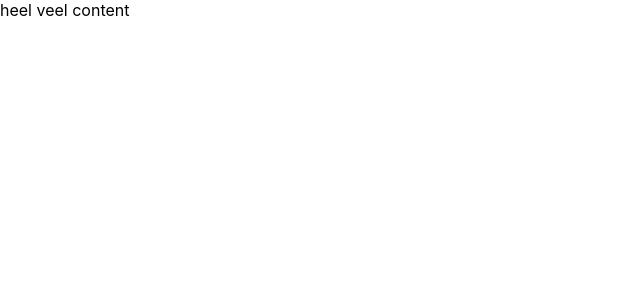
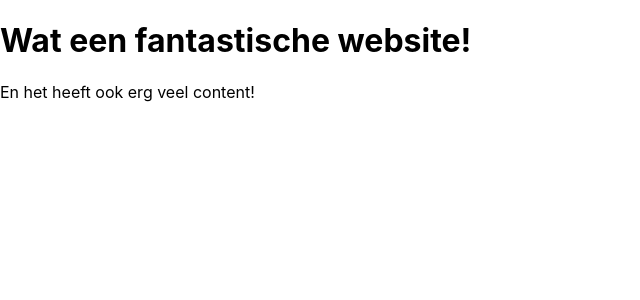
Before and after one commit to BrianBplusplus/fnb-dashboard, a React (Create React App) app: page / in a window 1280 px wide. Shown: the top 300 px of the page, without its empty margins (0-640 px from the left). Built offline with nearby package versions, Linux system fonts and the light colour scheme.

Commit message:
Installed node modules and Redux Store
Redux
Router
Axios

```diff
--- a/src/App.js
+++ b/src/App.js
@@ -1,7 +1,16 @@
 import React from "react";
+import { BrowserRouter as Router, Route, Switch } from "react-router-dom";
+
+import Testcomponent from "./components/Testcomponent";
 
 const App = () => {
-  return <div className="react-content">heel veel content</div>;
+  return (
+    <Router>
+      <Switch>
+        <Route exact path="/" component={Testcomponent} />
+      </Switch>
+    </Router>
+  );
 };
 
 export default App;
--- /dev/null
+++ b/src/components/Testcomponent.js
@@ -0,0 +1,12 @@
+import React from "react";
+
+const Testcomponent = () => {
+  return (
+    <div>
+      <h1>Wat een fantastische website!</h1>
+      <p>En het heeft ook erg veel content!</p>
+    </div>
+  );
+};
+
+export default Testcomponent;
--- a/src/index.js
+++ b/src/index.js
@@ -4,10 +4,16 @@ import "./style.css";
 import App from "./App";
 import * as serviceWorker from "./serviceWorker";
 
+import { BrowserRouter } from "react-router-dom";
+import { Provider } from "react-redux";
+import store from "./store/store";
+
 ReactDOM.render(
-  <React.StrictMode>
-    <App />
-  </React.StrictMode>,
+  <Provider store={store}>
+    <BrowserRouter>
+      <App />
+    </BrowserRouter>
+  </Provider>,
   document.getElementById("react-app")
 );
 
--- /dev/null
+++ b/src/store/rootReducer.js
@@ -0,0 +1,5 @@
+import { combineReducers } from "redux";
+
+import temporary from "./temporary/reducer";
+
+export default combineReducers({ temporary });
--- /dev/null
+++ b/src/store/store.js
@@ -0,0 +1,7 @@
+import { createStore, applyMiddleware, compose } from "redux";
+import reducer from "./rootReducer";
+import ReduxThunk from "redux-thunk";
+const composeEnhancers = window.__REDUX_DEVTOOLS_EXTENSION_COMPOSE__ || compose;
+const enhancer = composeEnhancers(applyMiddleware(ReduxThunk));
+const store = createStore(reducer, enhancer);
+export default store;
--- /dev/null
+++ b/src/store/temporary/reducer.js
@@ -0,0 +1,8 @@
+const initialState = { temporary: 0 };
+
+export default (state = initialState, action = {}) => {
+  switch (action.type) {
+    default:
+      return state;
+  }
+};
```
Also changed, not shown: package.json (+7 -1 lines), src/store/temporary/action.js (added), 1 other file (tests, documents, lock files or other folders).
